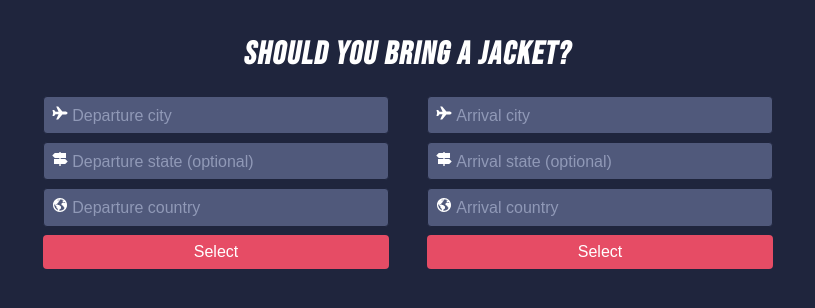
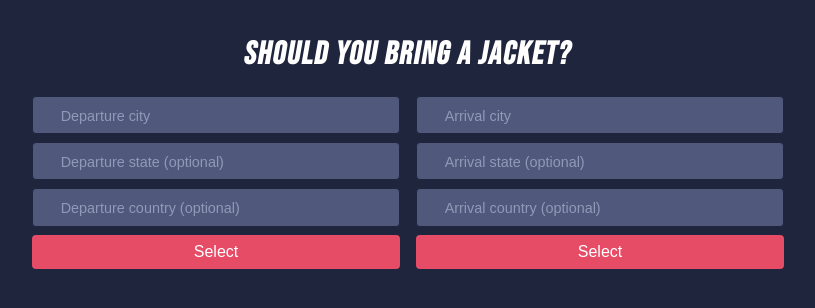
Before and after one commit to arnest00/weather-app, a React (Create React App) app: page / in a window 1280 px wide. Shown: the top 308 px of the page, without its empty margins (232-1047 px from the left). Built offline with nearby package versions, Linux system fonts and the light colour scheme.

Commit message:
Extract ForcastInput component from ForecastForm, update state of departureCity and arrivalCity on input change

```diff
--- a/src/App.css
+++ b/src/App.css
@@ -22,12 +22,13 @@ body {
 
 ::placeholder {
   color: #9099b7;
+  font-size: 0.9rem;
 }
 
 .form-container {
   display: flex;
   flex-direction: column;
-  width: 45%;
+  width: 48%;
 }
 
 .input-container {
@@ -64,10 +65,6 @@ body {
   background-color: var(--highlight-color);
 }
 
-.display-none {
-  display: none;
-}
-
 .visibility-hidden {
   visibility: hidden;
   opacity: 0;
@@ -99,7 +96,7 @@ body {
 }
 
 .result {
-  width: 45%;
+  width: 48%;
   height: auto;
   padding: 1rem;
   background-color: var(--primary-color);
--- a/src/components/Forecast.jsx
+++ b/src/components/Forecast.jsx
@@ -11,30 +11,25 @@ function Forecast(props) {
   const [ departureForecast, setDepartureForecast ] = useState({});
   const [ arrivalForecast, setArrivalForecast ] = useState({});
 
-  // const debouncedDeparture = useDebounce(departureCity);
-  // const debouncedArrival = useDebounce(arrivalCity);
+  useEffect(() => {
+    if (Object.keys(departureForecast).length !== 0 && Object.keys(arrivalForecast).length !== 0) {
+      console.log('Both forecasts set!');
+    };
+  }, [ departureForecast, arrivalForecast ]);
 
-  // useEffect(() => {
-    // if (debouncedDeparture || debouncedArrival) {
-      // if (debouncedDeparture) getForecast(debouncedDeparture, setDepartureForecast);
-      // if (debouncedArrival) getForecast(debouncedArrival, setArrivalForecast);
-    // };
-  // }, [ debouncedDeparture, debouncedArrival ]);
+  function handleChange(e, citySetter) {
+    const newDestination = [];
+    for (let i = 0; i < 3; i++) {
+      const str = e.target.parentNode.parentNode.parentNode[i].value;
+      if (str.length > 0) newDestination.push(str.trim());
+    };
+    citySetter(newDestination.join(','));
+  }
 
-  function handleFocus(e, citySetter, forecastSetter) {
-    e.target.value = '';
-    forecastSetter({});
-    citySetter('');
-  };
-
-  function handleSubmit(e, forecastSetter) {
+  function handleSubmit(e, currentCity, forecastSetter) {
     e.preventDefault();
 
-    let cityStr = `${e.target[0].value},`;
-    let stateStr = e.target[1].value.length > 1 ? `${e.target[1].value},` : '';
-    let countryStr = `${e.target[2].value}`;
-    const newDestination = cityStr + stateStr + countryStr;
-    getForecastTest(newDestination, forecastSetter);
+    getForecastTest(currentCity, forecastSetter);
   };
 
   return (
@@ -42,13 +37,13 @@ function Forecast(props) {
       <div id='forms-container'>
         <ForecastForm
           name='departure'
-          onFocus={e => handleFocus(e, setDepartureCity, setDepartureForecast)}
-          onSubmit={e => handleSubmit(e, setDepartureForecast)}
+          onSubmit={e => handleSubmit(e, departureCity, setDepartureForecast)}
+          onChange={e => handleChange(e, setDepartureCity)}
         />
         <ForecastForm
           name='arrival'
-          onFocus={e => handleFocus(e, setArrivalCity, setArrivalForecast)}
-          onSubmit={e => handleSubmit(e, setArrivalForecast)}
+          onSubmit={e => handleSubmit(e, arrivalCity, setArrivalForecast)}
+          onChange={e => handleChange(e, setArrivalCity)}
         />
       </div>
       <div id='results-container'>
--- a/src/components/ForecastForm.jsx
+++ b/src/components/ForecastForm.jsx
@@ -1,44 +1,24 @@
 import React from 'react';
+import ForecastInput from './ForecastInput';
 
-function ForecastForm({ name, onSubmit, onFocus }) {
-  const uppercaseName = name.charAt(0).toUpperCase() + name.slice(1);
-
+function ForecastForm({ name, onSubmit, onChange }) {
   return (
-    <form className='form-container' onSubmit={onSubmit}>
-      <div className='city-select'>
-        <div className='input-container' >
-          <ion-icon name='airplane-sharp'></ion-icon>
-          <input
-            className='city-input'
-            type='text'
-            name={ `${name}City` }
-            placeholder={ `${uppercaseName} city` }
-            onFocus={onFocus}
-          />
-        </div>
-      </div>
-      <div className='state-select'>
-        <div className='input-container' >
-          <ion-icon name='trail-sign-sharp'></ion-icon>
-          <input
-            className='state-input'
-            type='text'
-            name={ `${name}State` }
-            placeholder={ `${uppercaseName} state (optional)` }
-          />
-        </div>
-      </div>
-      <div className='country-select'>
-        <div className='input-container' >
-          <ion-icon name='earth-sharp'></ion-icon>
-          <input
-            className='country-input'
-            type='text'
-            name={ `${name}Country` }
-            placeholder={ `${uppercaseName} country` }
-          />
-        </div>
-      </div>
+    <form className='form-container' onSubmit={onSubmit} onChange={onChange}>
+      <ForecastInput
+        option='city'
+        name={name}
+        isOptional={false}
+      />
+      <ForecastInput
+        option='state'
+        name={name}
+        isOptional={true}
+      />
+      <ForecastInput
+        option='country'
+        name={name}
+        isOptional={true}
+      />
       <button className='form-button'>Select</button>
     </form>
   );
--- /dev/null
+++ b/src/components/ForecastInput.jsx
@@ -0,0 +1,30 @@
+import React from 'react';
+
+function ForecastInput({ option, name, isOptional }) {
+  function handleFocus({ target }) {
+    target.previousSibling.classList.remove('visibility-hidden');
+    target.value = '';
+  };
+
+  function handleBlur({ target }) {
+    target.previousSibling.classList.add('visibility-hidden');
+  };
+
+  return (
+    <div className={`${option}-select`}>
+      <div className='input-container' >
+        <div className='visibility-hidden' style={{ display: 'inline-block' }}><ion-icon name='airplane-sharp'></ion-icon></div>
+        <input
+          className={`${option}-input`}
+          type='text'
+          name={`${name}${option.charAt(0).toUpperCase() + option.slice(1)}`}
+          placeholder={`${name.charAt(0).toUpperCase() + name.slice(1)} ${option} ${isOptional ? '(optional)' : ''}`}
+          onFocus={handleFocus}
+          onBlur={handleBlur}
+        />
+      </div>
+    </div>
+  );
+};
+
+export default ForecastInput;
--- a/src/components/ForecastResult.jsx
+++ b/src/components/ForecastResult.jsx
@@ -2,8 +2,8 @@ import React from 'react';
 
 function ForecastResult({ forecast }) {
   let classes = 'result visibility-hidden';
-  if (forecast.city) {
-    classes = `result`;
+  if (Object.keys(forecast).length !== 0) {
+    classes = 'result';
   };
 
   return (
--- a/src/utils/getForecastTest.js
+++ b/src/utils/getForecastTest.js
@@ -1,18 +1,12 @@
-import { getIcon } from './getIcon';
-
 export function getForecastTest(q, forecastSetter) {
-  try {
   const newForecast = {
     city: q,
     desc: 'Test description',
     temp: parseInt(Math.floor((Math.random() * 20) + 60)),
     icon: 'sunny-sharp',
-      humidity: '50',
-      windSpeed: '1'
+    humidity: `${Math.floor((Math.random() * 20) + 40)}`,
+    windSpeed: `${Math.floor((Math.random() * 3) + 1)}`
   };
   forecastSetter(newForecast);
   console.log('Weather data fetched!');
-  } catch (error) {
-    console.error(error);;
 };
-};
```
Lines whose indentation alone changed are shown as unchanged.
